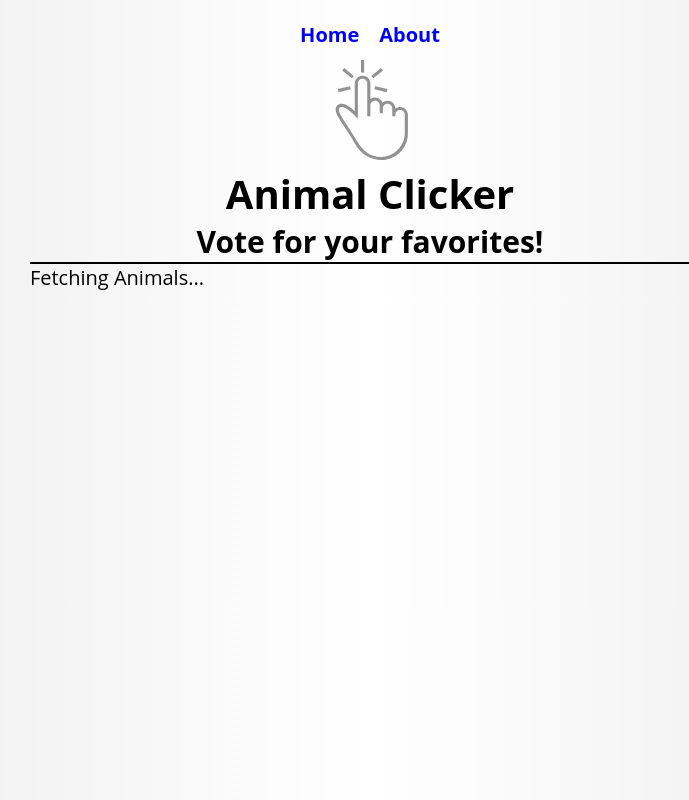
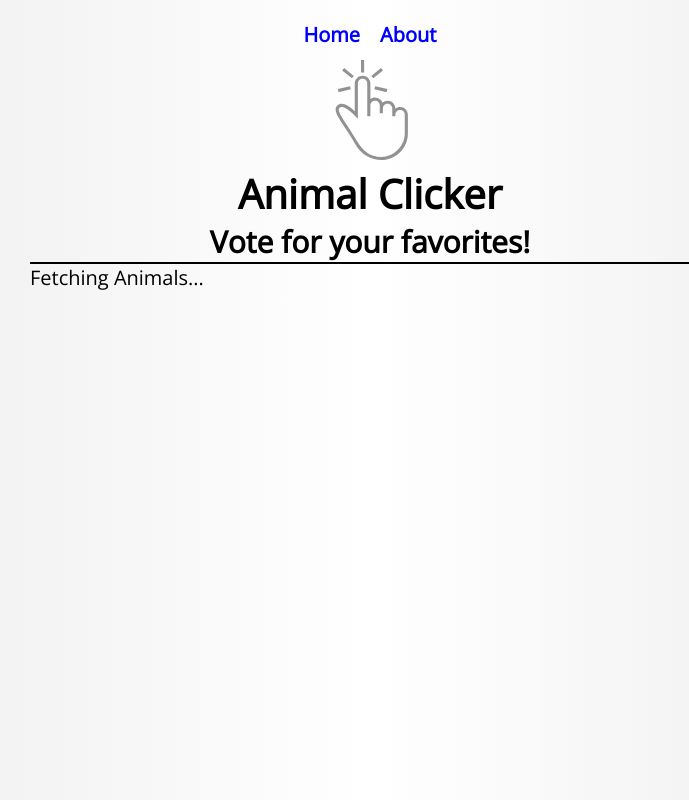
Before and after one commit to ARogala/animal-clicker, a React app: page client/public/index.html in a window 1280 px wide. Shown: the whole page, without its empty margins (270-959 px from the left). Built offline with nearby package versions, Linux system fonts and the light colour scheme; files whose address does not match are found by name.

Commit message:
add google font

```diff
--- a/client/public/index.html
+++ b/client/public/index.html
@@ -13,6 +13,7 @@
       user's mobile device or desktop. See https://developers.google.com/web/fundamentals/web-app-manifest/
     -->
     <link rel="manifest" href="%PUBLIC_URL%/manifest.json" />
+    <link href="https://fonts.googleapis.com/css?family=Open+Sans" rel="stylesheet" />
     <!--
       Notice the use of %PUBLIC_URL% in the tags above.
       It will be replaced with the URL of the `public` folder during the build.
@@ -22,7 +23,7 @@
       work correctly both with client-side routing and a non-root public URL.
       Learn how to configure a non-root public URL by running `npm run build`.
     -->
-    <title>React App</title>
+    <title>Animal Clicker!</title>
   </head>
   <body>
     <noscript>You need to enable JavaScript to run this app.</noscript>
```
